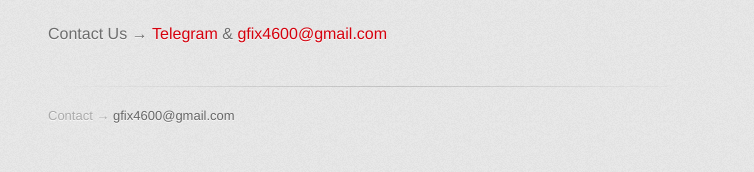
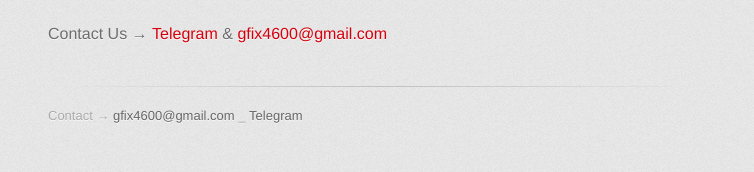
Before and after one commit to mostafacpr/mostafacpr.github.io, a Jekyll site: the page built from index.md, in a window 1280 px wide. Shown: the part 753-925 px from the top of the page, without its empty margins (282-1036 px from the left). Built offline with Jekyll 4.4.1, drawn with Linux system fonts in a browser that asks for light colours; some web fonts are replaced; our own code applies the rules of GitHub Pages for plain Markdown files.

Commit message:
Update default.html

```diff
--- a/_layouts/default.html
+++ b/_layouts/default.html
@@ -42,7 +42,7 @@
 
         <footer>
 
-  <p> Contact → <a href="mailto:gfix4600@gmail.com">gfix4600@gmail.com</a></p>
+  <p> Contact → <a href="mailto:gfix4600@gmail.com">gfix4600@gmail.com</a> _ <a href="https://t.me/fastfixgsm">Telegram</a></p>
         </footer>
 
       </div>
```
